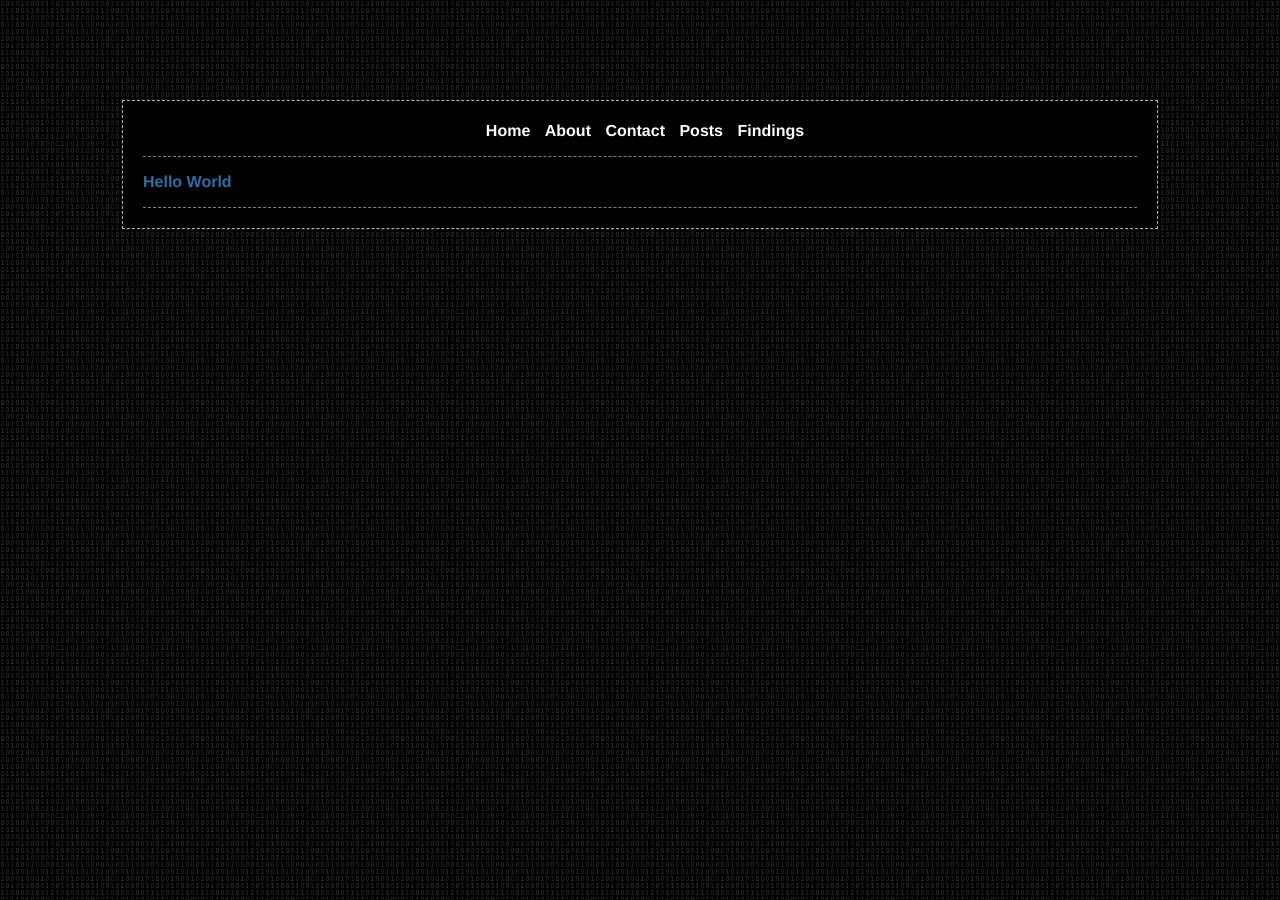
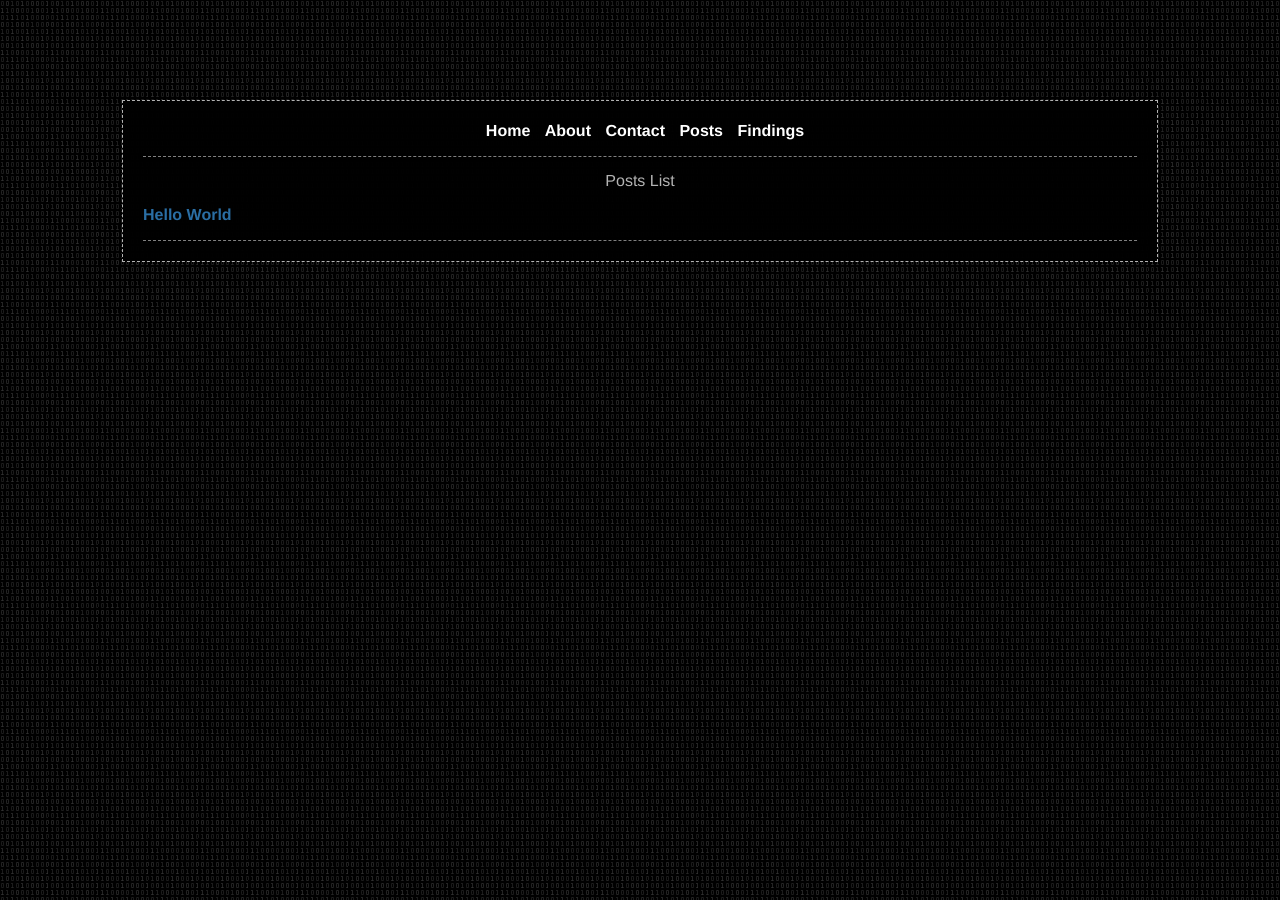
Before and after one commit to whitecr0wz/whitecr0wz.github.io, a Jekyll site: the page built from _posts/posts/2020-03-05-index.md, in a window 1280 px wide. Built offline with Jekyll 4.4.1, drawn with Linux system fonts in a browser that asks for light colours; some web fonts are replaced.

Commit message:
Update 2020-03-05-index.md

```diff
--- a/_posts/posts/2020-03-05-index.md
+++ b/_posts/posts/2020-03-05-index.md
@@ -1,9 +1,9 @@
 ---
 layout: default
-title: "Posts List"
 date: 2020-03-05 21:29:00
 categories: posts
 comments: false
 en: true
 ---
+<center>Posts List</center>
 <a href="https://whitecr0wz.github.io/posts/Hello-World/">Hello World</a>
```
